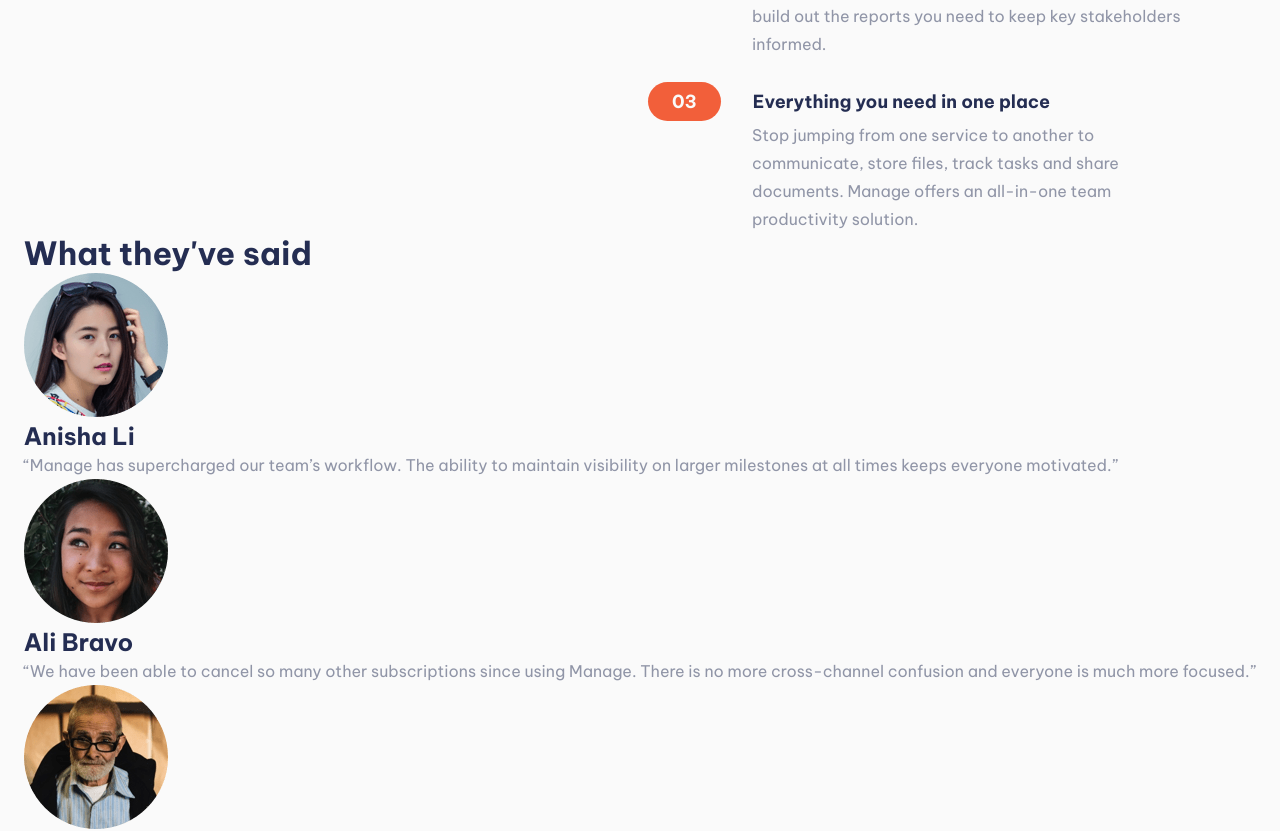
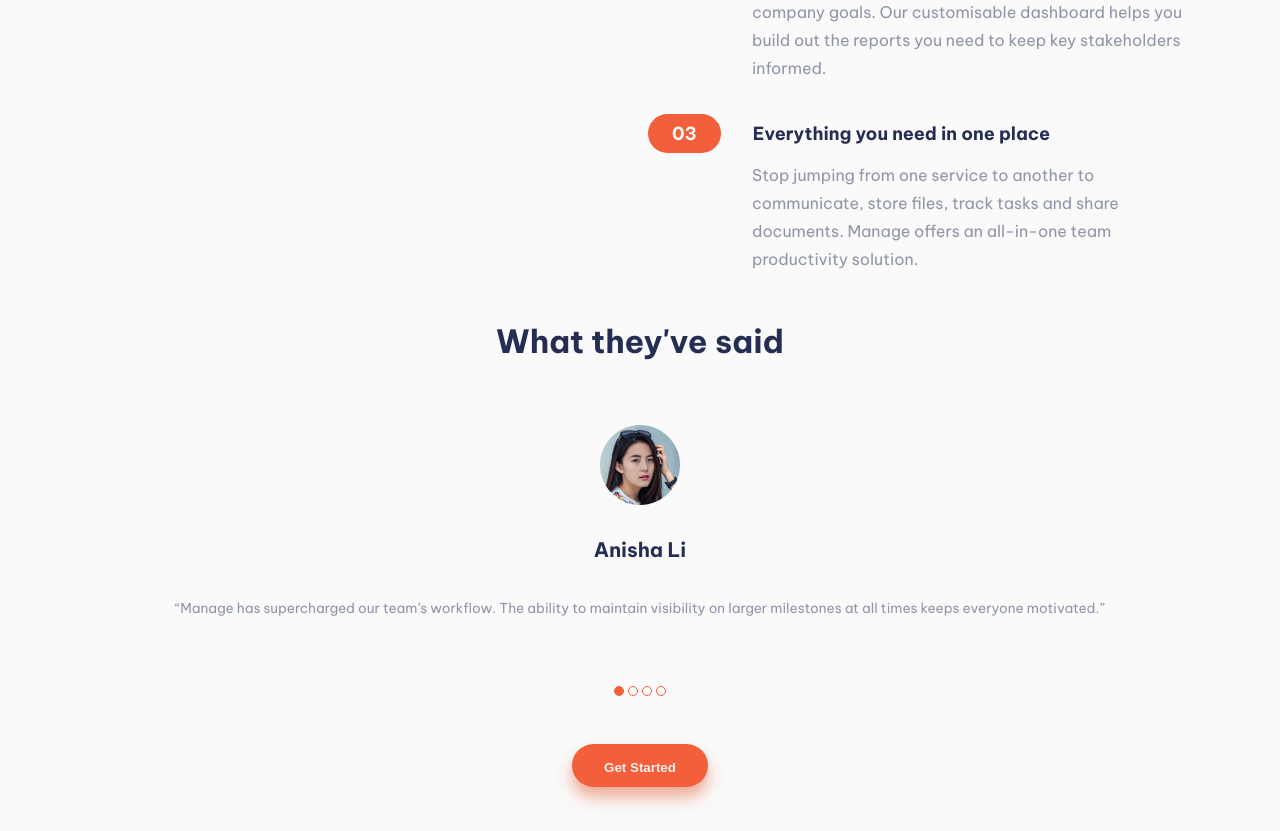
Before and after one commit to kaseyvee/manage-landing, a React (Vite) app: page / in a window 1280 px wide. Shown: the part 1068-1899 px from the top of the page. Built offline with nearby package versions, Linux system fonts and the light colour scheme.

Commit message:
Safety save

```diff
--- a/src/components/Testimonials.jsx
+++ b/src/components/Testimonials.jsx
@@ -1,12 +1,18 @@
+import { useState } from "react";
 import data from "../data";
 
 function Testimonials() {
+  const [selectedTest, setSelectedTest] = useState(0)
+
+  const selectedStyle = {
+    backgroundColor: "hsl(12, 88%, 59%)"
+  }
 
   const testimonials = data.testimonials;
 
-  const testimonialsList = testimonials.map((testimonial) => {
+  const testimonialsList = testimonials.map((testimonial, i) => {
     return (
-      <div className="testimonials_list_item">
+      <div className="testimonials_list_item" id={i} key={i}>
         <div className="testimonials_list_item_image">
           <img src={testimonial.image} alt={`headshot of ${testimonial.name}`} />
         </div>
@@ -22,8 +28,19 @@ function Testimonials() {
     )
   })
 
+  const carouselItems = testimonials.map((testimonial, i) => {
+    return (
+      <a
+        style={selectedTest == i ? selectedStyle : {}}
+        href={`#${i}`}
+        key={i}
+        onClick={() => setSelectedTest(i)}
+      ></a>
+    )
+  })
+
   return (
-    <div className="testimonials">
+    <div className="testimonials" id="testimonials">
       <h1 className="testimonials_header">
         What they've said
       </h1>
@@ -32,6 +49,10 @@ function Testimonials() {
         {testimonialsList}
       </div>
 
+      <div className="testimonials_carousel-nav">
+        {carouselItems}
+      </div>
+
       <button className="button button-primary">Get Started</button>
     </div>
   );
--- a/src/styles/components/_offers.scss
+++ b/src/styles/components/_offers.scss
@@ -32,6 +32,7 @@
         background-color: $transparentRed;
         font-size: 0.6rem;
         margin-left: 1rem;
+        border-radius: 30px 0 0 30px;
 
         &_number {
           background-color: $red;
@@ -54,6 +55,7 @@
     grid-template-columns: 1fr 1fr;
     max-width: 70rem;
     padding: 0 2rem;
+    gap: 1rem;
 
     &_main {
       justify-content: flex-start;
@@ -73,6 +75,7 @@
     &_list {
       margin: 0;
       align-items: flex-end;
+      gap: 2rem;
 
       &_item {
 
@@ -87,6 +90,7 @@
           font-size: 1rem;
           padding: 0;
           margin-left: 6.5rem;
+          margin-top: 0.5rem;
           max-width: 28rem;
         }
       }
--- /dev/null
+++ b/src/styles/components/_testimonials.scss
@@ -0,0 +1,66 @@
+.testimonials {
+  @include center(column);
+  gap: 3rem;
+  width: 100%;
+  padding: 3rem 0;
+
+  &_list {
+    display: flex;
+    gap: 2rem;
+    width: 100%;
+    overflow-x: auto;
+    scroll-snap-type: x mandatory;
+    scroll-behavior: smooth;
+    -webkit-overflow-scrolling: touch;
+
+    -ms-overflow-style: none;  /* IE and Edge */
+    scrollbar-width: none;  /* Firefox */
+
+    &::-webkit-scrollbar {
+      display: none;
+    }
+
+    &_item {
+      @include center(column);
+      gap: 2rem;
+      text-align: center;
+      width: 100%;
+      flex-shrink: 0;
+      scroll-snap-align: start;
+      padding: 1rem 0;
+
+
+      &_image {
+        width: 5rem;
+        height: 5rem;
+
+        img {
+          object-fit: cover;
+          width: 100%;
+        }
+      }
+
+      &_name {
+        font-size: 1.25rem;
+      }
+
+      &_testimony {
+        font-size: 0.85rem;
+        padding: 0 3rem;
+      }
+    }
+  }
+
+  &_carousel-nav {
+    display: flex;
+    gap: 0.25rem;
+
+    a {
+      display: block;
+      width: 0.5rem;
+      height: 0.5rem;
+      border-radius: 50%;
+      border: 1px solid $red;
+    }
+  }
+}
--- a/src/styles/components/index.scss
+++ b/src/styles/components/index.scss
@@ -3,6 +3,7 @@
 
 @import "hero";
 @import "offers";
+@import "testimonials";
 
 @import "bottom-banner";
 @import "footer";
```
